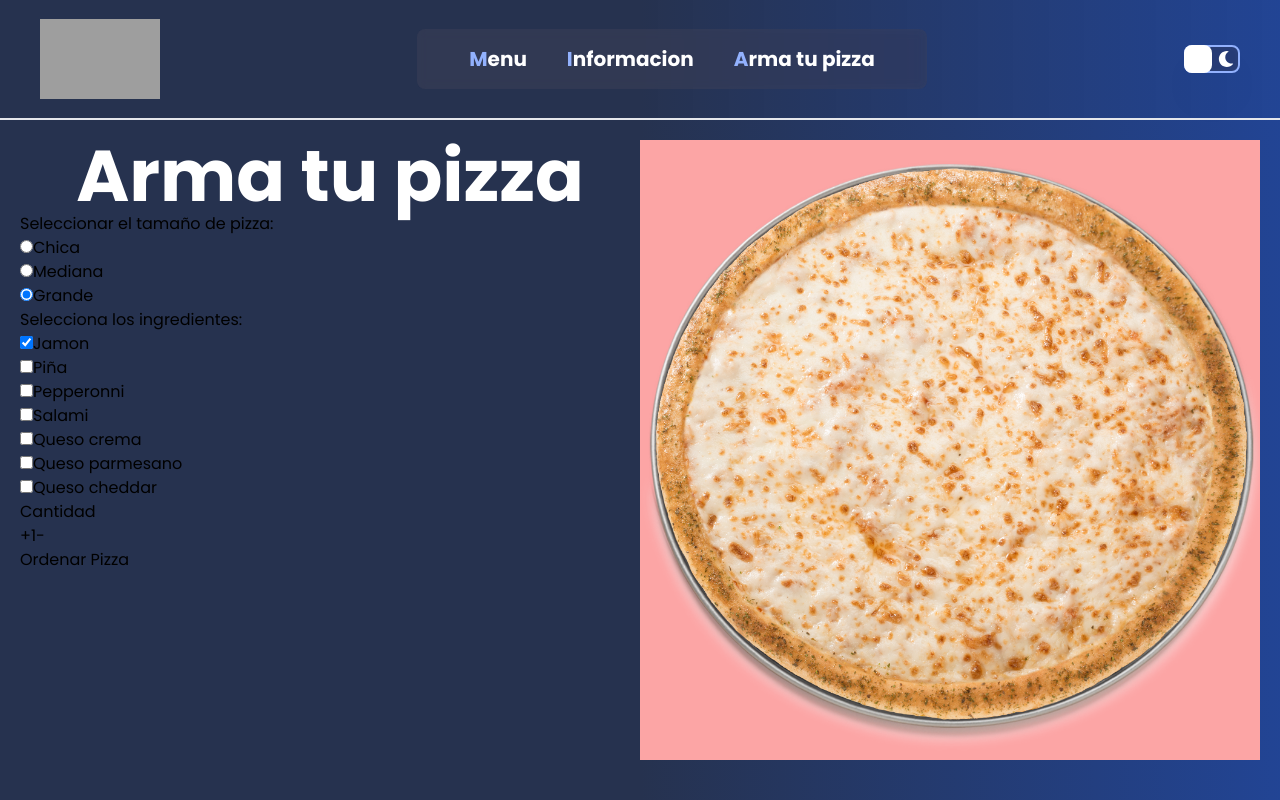
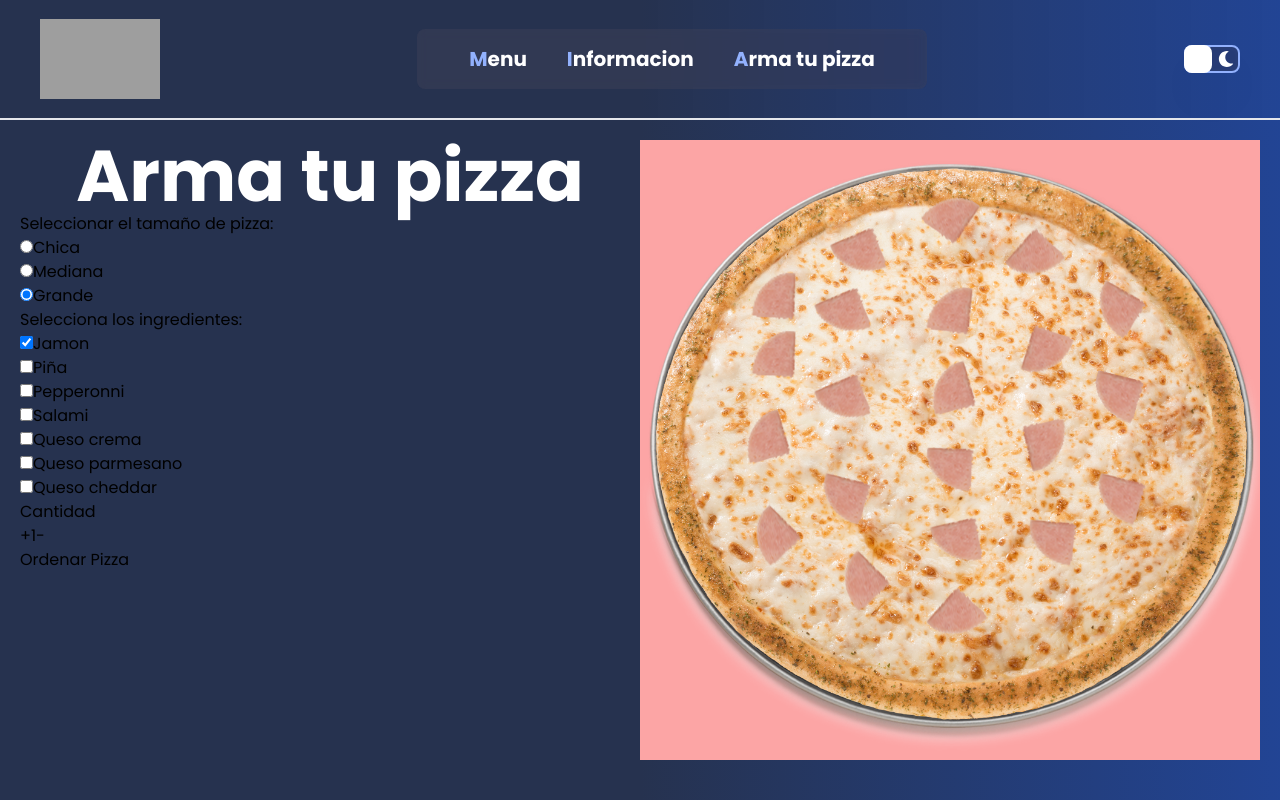
Before and after one commit to roblesvargas97/ReduxPizza, a React app: page /#/build-pizza in a window 1280 px wide. Both pictures are taken after a click on the checkbox "Jamon". Built offline with nearby package versions, Linux system fonts and the light colour scheme; grey boxes are pictures that could not be loaded; what tw-elements would draw is missing.

Commit message:
:sparkles: Visualization Image Ingredients
Visualization Image Ingredients

```diff
--- a/src/pages/BuildPizza/VisualizationPizza/VisualizationPizza.jsx
+++ b/src/pages/BuildPizza/VisualizationPizza/VisualizationPizza.jsx
@@ -1,10 +1,45 @@
 import React from "react";
+import { useSelector } from "react-redux";
 import Masa from "../../../assets/images/masa.png";
+import Jamon from "../../../assets/images/Jamon.png";
+import Cheddar from "../../../assets/images/Cheddar.png";
+import Piña from "../../../assets/images/Piña.png";
+import Salami from "../../../assets/images/Salami.png";
+import Pepperonni from "../../../assets/images/Pepperonni.png";
+import QuesoCrema from "../../../assets/images/QuesoCrema.png";
+import QuesoParmesano from "../../../assets/images/QuesoParmesano.png";
 
 const VisualizationPizza = () => {
+  const ingredientsPizza = useSelector((state) => state.pizza.ingredientsPizza);
+
   return (
-    <div>
-      <img src={Masa} alt="masa pizza" />
+    <div className=" relative">
+      <img className=" -z-10" src={Masa} alt="masa pizza" />
+      {ingredientsPizza.includes("Pepperonni") === true && (
+        <img className=" absolute top-0 left-0 z-10 " src={Pepperonni} alt="" />
+      )}
+      {ingredientsPizza.includes("Salami") === true && (
+        <img className=" absolute top-0 left-0 z-10 " src={Salami} alt="" />
+      )}
+      {ingredientsPizza.includes("Queso Crema") === true && (
+        <img className=" absolute top-0 left-0 z-10 " src={QuesoCrema} alt="" />
+      )}
+      {ingredientsPizza.includes("Queso Parmesano") === true && (
+        <img
+          className=" absolute top-0 left-0 z-10 "
+          src={QuesoParmesano}
+          alt=""
+        />
+      )}
+      {ingredientsPizza.includes("Queso Cheddar") === true && (
+        <img className=" absolute top-0 left-0 z-10 " src={Cheddar} alt="" />
+      )}
+      {ingredientsPizza.includes("Jamon") === true && (
+        <img className=" absolute top-0 left-0 z-10 " src={Jamon} alt="" />
+      )}
+      {ingredientsPizza.includes("Piña") === true && (
+        <img className=" absolute top-0 left-0 z-10 " src={Piña} alt="" />
+      )}
     </div>
   );
 };
```
